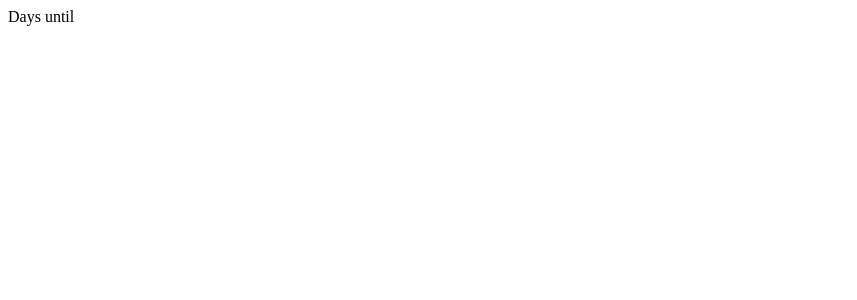
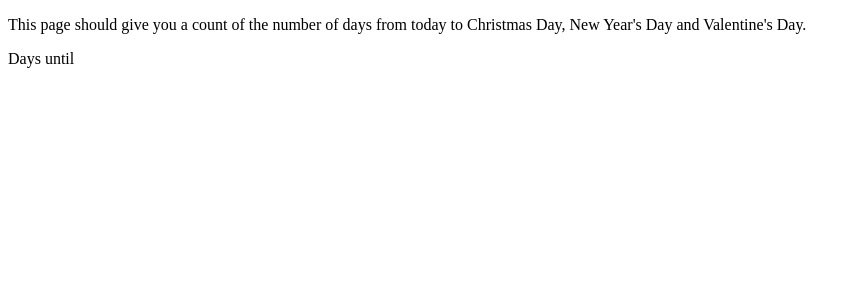
Before and after one commit to imypullan/typescript-days-until, a React (Create React App) app: page / in a window 1280 px wide. Shown: the top 300 px of the page, without its empty margins (0-857 px from the left). Built offline with nearby package versions, Linux system fonts and the light colour scheme.

Commit message:
initial scaffolding

```diff
--- /dev/null
+++ b/src/Components/Parent/ButtonElement/index.tsx
@@ -0,0 +1,11 @@
+import React, {useState, useEffect} from 'react'
+
+const ButtonElement = (e: React.MouseEvent<HTMLButtonElement>) => {
+    return (
+        <div>
+            <button>Show days until</button>
+        </div>
+    )
+}
+
+export default ButtonElement
--- /dev/null
+++ b/src/Components/Parent/TextElement/index.tsx
@@ -0,0 +1,13 @@
+import React from "react";
+
+const TextElement: React.FC = () => {
+    return (
+        <div>
+            <p>
+                This page should give you a count of the number of days from today to Christmas Day, New Year's Day and Valentine's Day.
+            </p>
+        </div>
+    )
+}
+
+export default TextElement
--- /dev/null
+++ b/src/Components/Parent/index.tsx
@@ -0,0 +1,20 @@
+import React from 'react'
+import ButtonElement from "./ButtonElement";
+import TextElement from "./TextElement";
+
+const Parent = () => {
+
+    const handleClick = () => {
+        console.log('hello')
+    }
+
+    return (
+        <div>
+            <TextElement />
+            Days until
+
+        </div>
+    )
+}
+
+export default Parent
--- a/src/index.tsx
+++ b/src/index.tsx
@@ -1,10 +1,10 @@
 import React from 'react';
 import ReactDOM from 'react-dom';
-import App from './App';
+import Parent from "./Components/Parent";
 
 ReactDOM.render(
   <React.StrictMode>
-    <App />
+    <Parent />
   </React.StrictMode>,
   document.getElementById('root')
 );
```
Also changed, not shown: src/Components/Parent/ButtonElement/index.js (deleted), src/Components/Parent/DisplayElement/index.js (deleted), src/Components/Parent/TextElement/index.js (deleted), src/Components/Parent/index.js (deleted).
